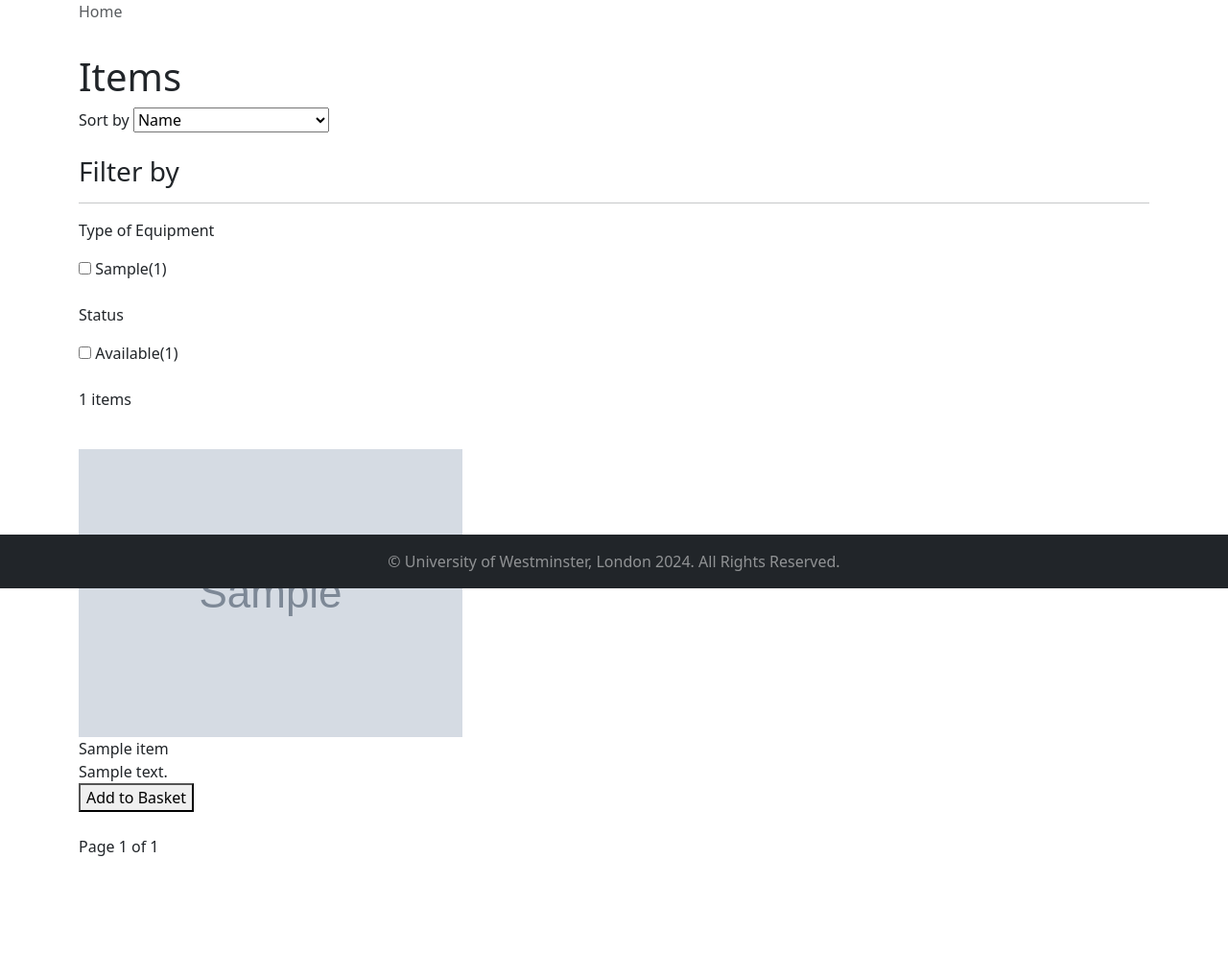
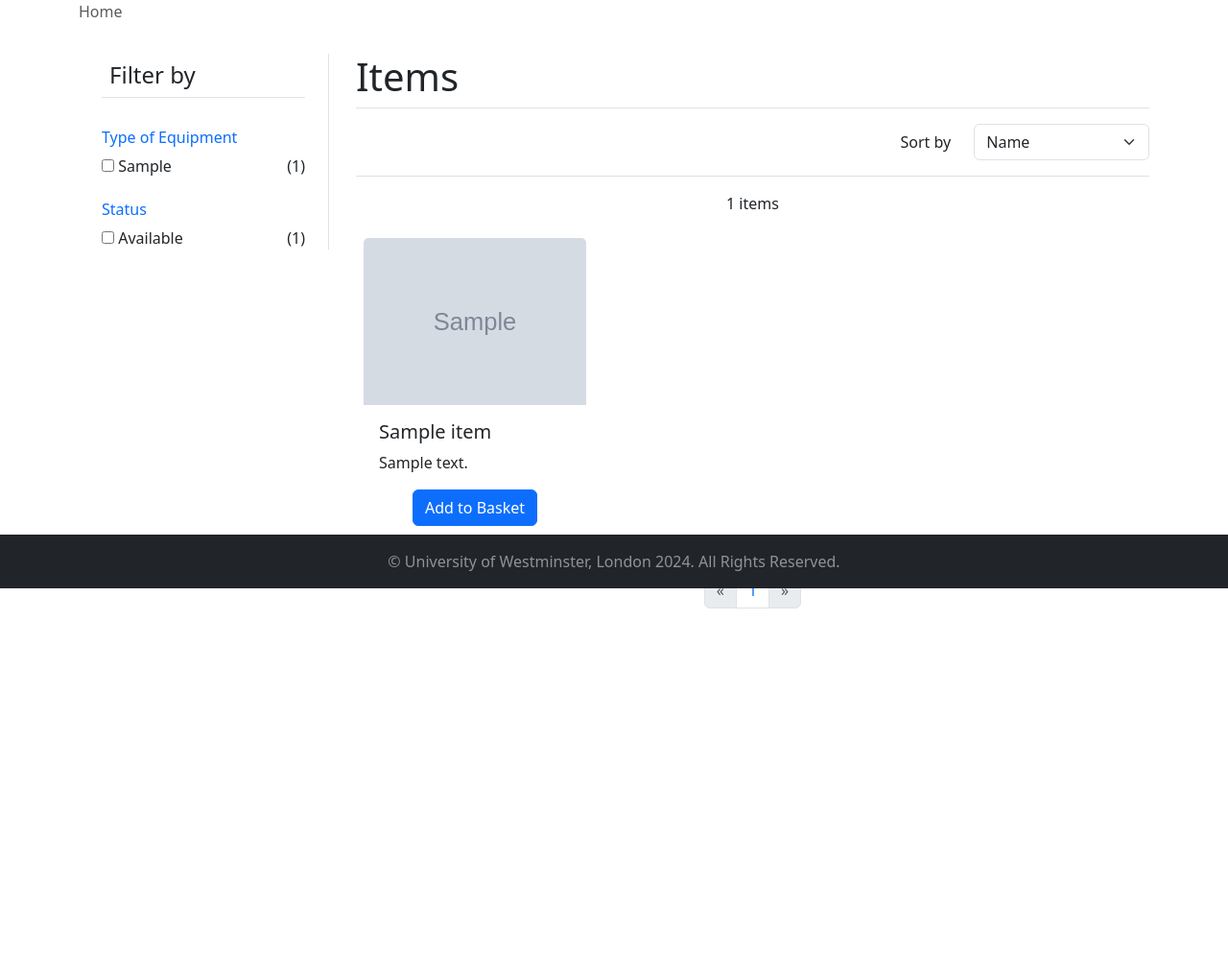
Before and after one commit to Ernew333/groupH, a Django app: page / in a window 1280 px wide. Shown: the part 187-1181 px from the top of the page at 96% size. After the commit the page ends 821 px from the top, so only its background shows below. Run offline with Django 5.2, Linux system fonts and the light colour scheme; a user stored in the database is signed in; tables that the repository leaves empty hold one stand-in row (values such as "Sample post"); grey boxes marked "Sample" are stand-in pictures; some libraries are stand-ins or nearby versions.

Commit message:
Added styling to home page.

```diff
--- a/inventories/templates/inventories/index.html
+++ b/inventories/templates/inventories/index.html
@@ -8,55 +8,91 @@
 {% endblock breadcrumbs %}
 
 {% block content %}
+    <div class="row">
+        <div class="col-3">
+            <form action="{% url 'inventories:index' %}" method="GET">
+                <div class="form-check pe-4 border border-top-0 border-bottom-0 border-start-0">
+                    <h4 class="p-2 border border-top-0 border-start-0 border border-end-0">Filter by</h4><br>
+
+                    <div>
+                        <h6 class="text-primary">Type of Equipment</h6>
+                        {% for type, count in types.items %}
+                            <input type="checkbox" id="{{ type }}" name="typeOption" value="{{ type }}" {% if type in selectedTypeFilters %} checked {% endif %} onchange="this.form.submit()">
+                            <label for="{{ type }}">{{ type }}</label><span style="float: right">({{ count }})</span><br>
+                        {% endfor %}
+                    </div>
+
+                    <div class="mt-4">
+                        <h6 class="text-primary">Status</h6>
+                        {% for status, count in statuses.items %}
+                            <input type="checkbox" id="{{ status }}" name="statusOption" value="{{ status }}" {% if status in selectedStatusFilters %} checked {% endif %} onchange="this.form.submit()">
+                            <label for="{{ status }}">{{ status }}</label><span style="float: right">({{ count }})</span><br>
+                        {% endfor %}
+                    </div>
+                </div>
+        </div>
+
+        <div class="col-9 ps-3">
             <h1>Items</h1>
 
-    <div>
-        <form action="{% url 'inventories:index' %}" method="GET">
+                <div class="d-flex justify-content-end py-3 border border-start-0 border border-end-0">
+                    <div class="row col-6">
+                        <div class="col text-end my-auto">
                             <label for="sort">Sort by</label>
-            <select name="sort" id="sort" onchange="this.form.submit()">
+                        </div>
+                        <div class="col">
+                            <select class="form-select" name="sort" id="sort" onchange="this.form.submit()">
                                 <option value="name" {% if sort == 'name' %} selected {% endif %}>Name</option>
                                 <option value="auditOldest" {% if sort == 'auditOldest' %} selected {% endif %}>Date Inspected (oldest)</option>
                                 <option value="auditNewest" {% if sort == 'auditNewest' %} selected {% endif %}>Date Inspected (newest)</option>
                             </select>
-            <br><br>
+                        </div>
+                    </div>
+                </div>
+            </form>
 
+            <p class="text-center my-3">{{ totalItems }} items</p>
 
-            <h3>Filter by</h3><hr>
-            <p>Type of Equipment</p>
-            {% for type, count in types.items %}
-                <input type="checkbox" id="{{ type }}" name="typeOption" value="{{ type }}" {% if type in selectedTypeFilters %} checked {% endif %} onchange="this.form.submit()">
-                <label for="{{ type }}">{{ type }}</label><span>({{ count }})</span><br>
+            <div class="row row-cols-3">
+                {% for item in page %}
+                    <div class="card m-2 border border-0" style="width: 16rem;">
+                        <img src="{{item.image}}" class="card-img-top" alt="Item image">
+                        <div class="card-body d-flex flex-column">
+                            <h5 class="card-title">{{ item.name }}</h5>
+                            <p class="card-text">{{ item.comments }}</p>
+                            <div class="mt-auto text-center">
+                                <a href="#" class="btn btn-primary">Add to Basket</a>
+                            </div>
+                        </div>
+                    </div>
                 {% endfor %}
-            <br>
-
-            <p>Status</p>
-            {% for status, count in statuses.items %}
-                <input type="checkbox" id="{{ status }}" name="statusOption" value="{{ status }}" {% if status in selectedStatusFilters %} checked {% endif %} onchange="this.form.submit()">
-                <label for="{{ status }}">{{ status }}</label><span>({{ count }})<span><br>
-            {% endfor %}
-            <br>
-        </form>
             </div>
 
-    <p>{{ totalItems }} items</p><br>
-
-    {% for item in page %}
-        <img src={{item.image}}><br>
-        {{ item.name }}<br>
-        {{ item.comments }}<br>
-        <button>Add to Basket</button>
-        <br><br>
+            <ul class="pagination justify-content-center mt-4">
+                {% if page.has_previous %}
+                    <li class="page-item">
+                        <a class="page-link" href="{% customURL 'page' page.previous_page_number request.GET.urlencode %}">&laquo</a>
+                    </li>
+                {% else %}
+                    <li class="page-item disabled">
+                        <a class="page-link">&laquo</a>
+                    </li>
+                {% endif %}
+                {% for pageNumber in page.paginator.page_range %}
+                    <li class="page-item">
+                        <a class="page-link" href="{% customURL 'page' pageNumber request.GET.urlencode %}">{{pageNumber}}</a>
+                    </li>
                 {% endfor %}
-
-    {% if page.has_previous %}
-        <a href="{% customURL 'page' 1 request.GET.urlencode %}">&laquo First</a>
-        <a href="{% customURL 'page' page.previous_page_number request.GET.urlencode %}">Previous</a>
+                {% if page.has_next %}
+                    <li class="page-item">
+                        <a class="page-link" href="{% customURL 'page' page.next_page_number request.GET.urlencode %}">&raquo</a>
+                    </li>
+                {% else %}
+                    <li class="page-item disabled">
+                        <a class="page-link">&raquo</a>
+                    </li>
                 {% endif %}
-
-    Page {{ page.number }} of {{ page.paginator.num_pages }}
-
-    {% if page.has_next %}
-        <a href="{% customURL 'page' page.next_page_number request.GET.urlencode %}">Next</a>
-        <a href="{% customURL 'page' page.paginator.num_pages request.GET.urlencode %}">Last &raquo</a>
-    {% endif %}
+            </ul>
+        </div>
+    </div>
 {% endblock content %}
--- a/inventories/urls.py
+++ b/inventories/urls.py
@@ -1,6 +1,6 @@
 """Defines URL patterns for Inventories app."""
 
-from django.urls import path
+from django.urls import path, include
 from . import views
 from django.conf.urls.static import static
 from django.conf import settings
@@ -8,7 +8,8 @@ from django.conf import settings
 app_name = 'inventories'
 
 urlpatterns = [
-    path('', views.index, name="index")
+    path('', views.index, name="index"),
+    path('accounts/', include('accounts.urls'))
 ]
 
 urlpatterns += static(settings.MEDIA_URL, document_root=settings.MEDIA_ROOT)
--- a/inventories/views.py
+++ b/inventories/views.py
@@ -113,6 +113,6 @@ def sortItemsBy(items, sort):
     return items
 
 def getPage(request, items):
-    paginator = Paginator(items, 1)
+    paginator = Paginator(items, 20)
     requestedPageNumber = request.GET.get('page')
     return paginator.get_page(requestedPageNumber)
--- a/inventory_project/settings.py
+++ b/inventory_project/settings.py
@@ -133,7 +133,7 @@ DEFAULT_AUTO_FIELD = 'django.db.models.BigAutoField'
 AUTH_USER_MODEL = 'accounts.User'
 
 LOGIN_REDIRECT_URL = 'inventories:index'
-LOGOUT_REDIRECT_URL = 'inventories:index'
+LOGOUT_REDIRECT_URL = 'accounts:login'
 LOGIN_URL = 'accounts:login'
 
 MEDIA_ROOT = ''
```
Lines whose indentation alone changed are shown as unchanged.
